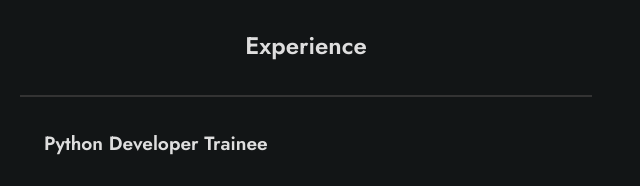
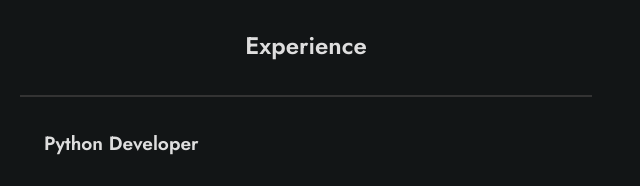
Before and after one commit to NencyPatel1412/My-Portfolio, a plain HTML site: page index.html in a window 1280 px wide. Shown: the part 1460-1646 px from the top of the page, 632-1272 px from the left. Drawn offline with Linux system fonts and the light colour scheme.

Commit message:
commit changes

```diff
--- a/index.html
+++ b/index.html
@@ -235,7 +235,7 @@
                 <div class="resume__items">
                     <div class="resume__item">
                         <div class="resume__header">
-                            <h3 class="resume__subtitle">Python Developer Trainee</h3>
+                            <h3 class="resume__subtitle">Python Developer</h3>
                             <span class="resume__icon">+</span>
                         </div>
 
```
